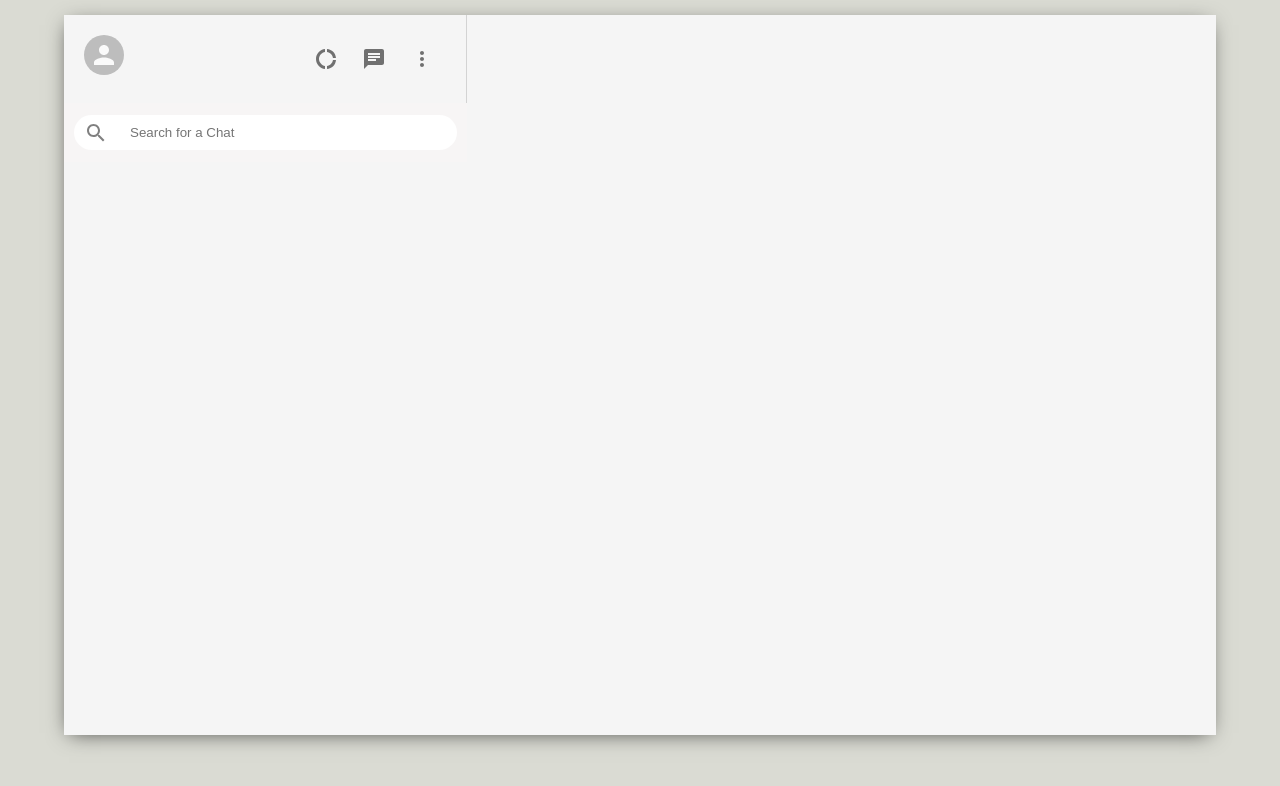
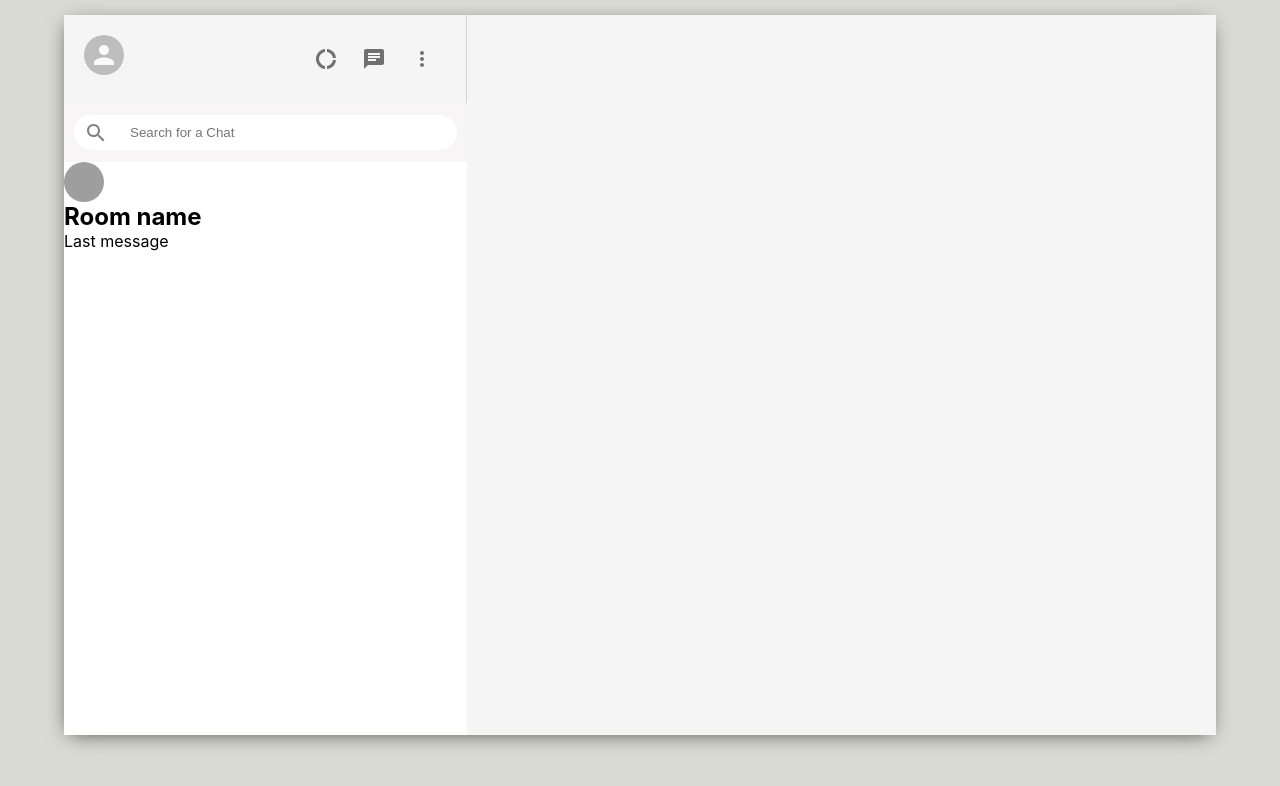
Before and after one commit to henryboisdequin/Chat-App, a React (Create React App) app: page / in a window 1280 px wide. Shown: the top 786 px of the page. Built offline with nearby package versions, Linux system fonts and the light colour scheme; grey boxes are pictures that could not be loaded.

Commit message:
sidebar finished

```diff
--- a/src/components/Sidebar/Sidebar.css
+++ b/src/components/Sidebar/Sidebar.css
@@ -49,3 +49,9 @@
   margin-right: 2vw;
   font-size: 24px !important;
 }
+
+.sidebar-chats {
+  flex: 1;
+  background-color: white;
+  overflow: scroll;
+}
--- a/src/components/Sidebar/Sidebar.js
+++ b/src/components/Sidebar/Sidebar.js
@@ -4,6 +4,7 @@ import DoughnutLargeIcon from "@material-ui/icons/DonutLarge";
 import ChatIcon from "@material-ui/icons/Chat";
 import MoreVertIcon from "@material-ui/icons/MoreVert";
 import SearchOutlined from "@material-ui/icons/Search";
+import SidebarChat from "./SidebarChat/SidebarChat";
 import "./Sidebar.css";
 
 export default function Sidebar() {
@@ -29,7 +30,9 @@ export default function Sidebar() {
           <input placeholder="Search for a Chat" type="text" />
         </div>
       </div>
-      <div className="sidebar-chats"></div>
+      <div className="sidebar-chats">
+        <SidebarChat />
+      </div>
     </div>
   );
 }
--- /dev/null
+++ b/src/components/Sidebar/SidebarChat/SidebarChat.js
@@ -0,0 +1,22 @@
+import React, { useEffect, useState } from "react";
+import "./SidebarChat.css";
+import { Avatar } from "@material-ui/core";
+
+export default function SidebarChat() {
+  const [seed, setSeed] = useState("");
+
+  useEffect(() => {
+    // Random number
+    setSeed(Math.floor(Math.random() * 5000));
+  }, []);
+
+  return (
+    <div className="sidebarChat">
+      <Avatar src={`https://avatars.dicebear.com/api/bottts/${seed}.svg`} />
+      <div className="sidebarChat-info">
+        <h2>Room name</h2>
+        <p>Last message</p>
+      </div>
+    </div>
+  );
+}
```
Also changed, not shown: src/components/Sidebar/SidebarChat/SidebarChat.css (added).
